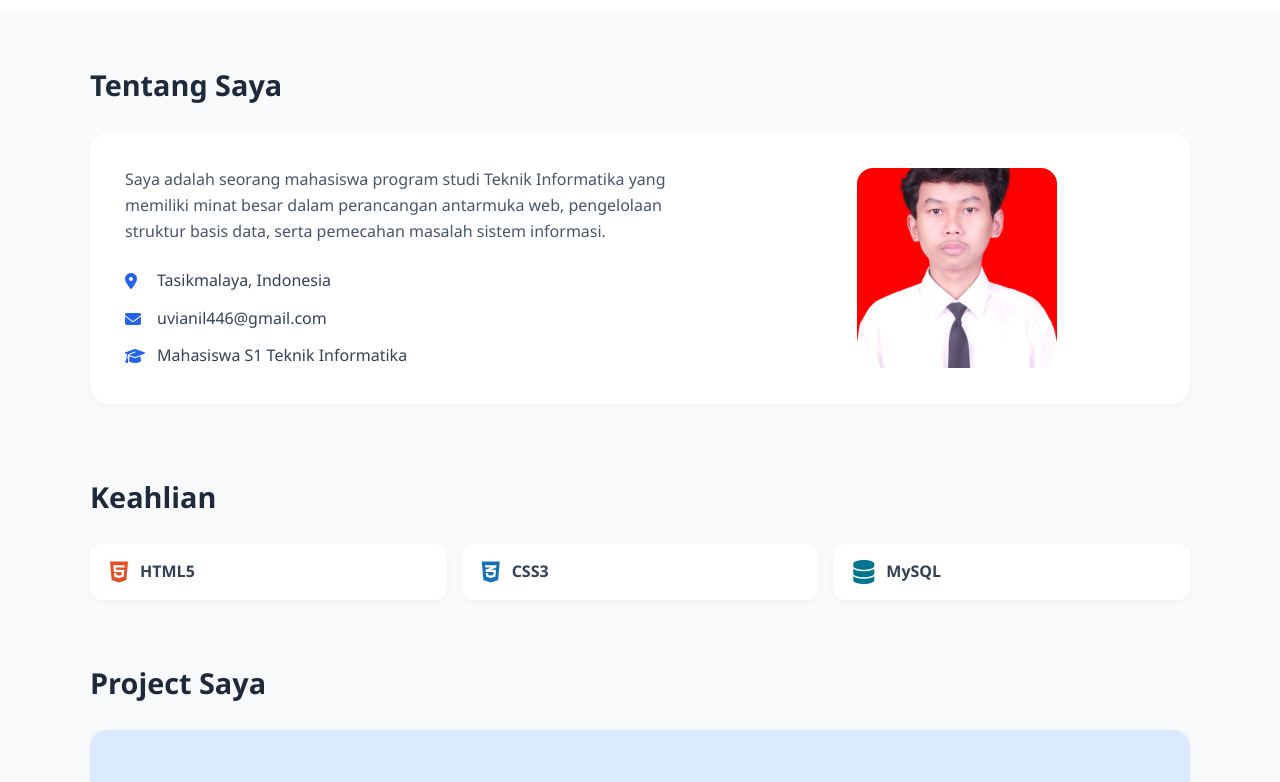
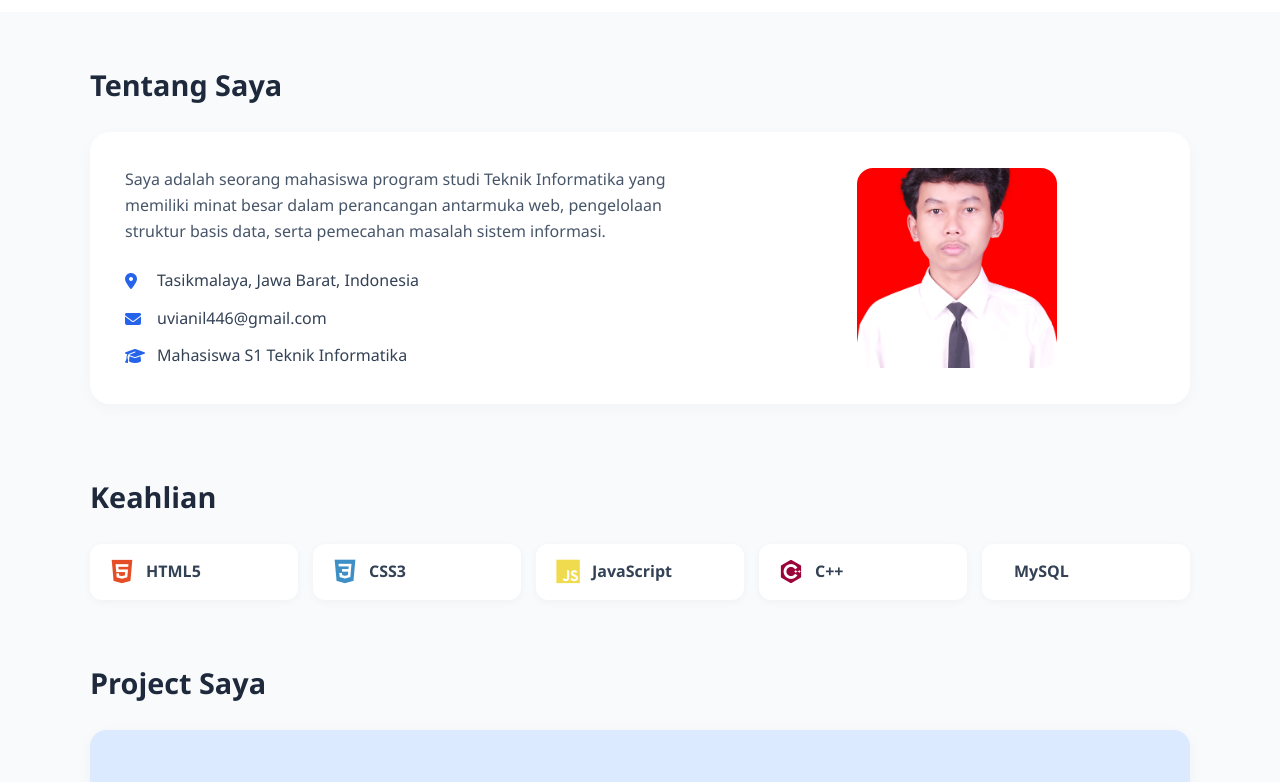
Before and after one commit to MuhamadIgnaRizki/Portofolio, a plain HTML site: page index.html in a window 1280 px wide. Shown: the part 507-1289 px from the top of the page. Drawn offline with nearby package versions, Linux system fonts and the light colour scheme.

Commit message:
Update kode baru

```diff
--- a/index.html
+++ b/index.html
@@ -6,6 +6,7 @@
   <title>Portofolio - Muhamad Igna Rizki</title>
   <link rel="stylesheet" href="css/style.css">
   <link rel="stylesheet" href="https://cdnjs.cloudflare.com/ajax/libs/font-awesome/6.4.0/css/all.min.css">
+  <link rel="stylesheet" type="text/css" href="https://cdn.jsdelivr.net/gh/devicons/devicon@latest/devicon.min.css" />
 </head>
 <body>
 
@@ -58,7 +59,7 @@
     <div class="igna_info_list">
     <div class="igna_info_item">
     <i class="fas fa-map-marker-alt"></i>
-    <span>Tasikmalaya, Indonesia</span>
+    <span>Tasikmalaya, Jawa Barat, Indonesia</span>
     </div>
     <div class="igna_info_item">
     <i class="fas fa-envelope"></i>
@@ -77,23 +78,42 @@
     </div>
   </section>
 
-  <!-- Skills Section (HTML, CSS, MySQL) -->
+  <!-- Skills Section -->
   <section id="skills" class="igna_skills_section">
   <div class="igna_container">
   <h2 class="igna_section_title">Keahlian</h2>
   <div class="igna_skills_grid">
+
+  <!-- HTML5 -->
   <div class="igna_skill_card">
-  <i class="fab fa-html5" style="color: #e34f26;"></i>
+  <i class="devicon-html5-plain colored"></i>
   <span>HTML5</span>
-    </div>
+  </div>
+
+  <!-- CSS3 -->
   <div class="igna_skill_card">
-  <i class="fab fa-css3-alt" style="color: #1572b6;"></i>
+  <i class="devicon-css3-plain colored"></i>
   <span>CSS3</span>
-   </div>
+  </div>
+
+  <!-- JavaScript -->
   <div class="igna_skill_card">
-  <i class="fas fa-database" style="color: #00758f;"></i>
+  <i class="devicon-javascript-plain colored"></i>
+  <span>JavaScript</span>
+  </div>
+
+  <!-- C++ -->
+  <div class="igna_skill_card">
+  <i class="devicon-cplusplus-plain colored"></i>
+  <span>C++</span>
+  </div>
+
+  <!-- MySQL -->
+  <div class="igna_skill_card">
+  <i class="devicon-mysql-original colored"></i>
   <span>MySQL</span>
-        </div>
+  </div>
+
       </div>
     </div>
   </section>
```
